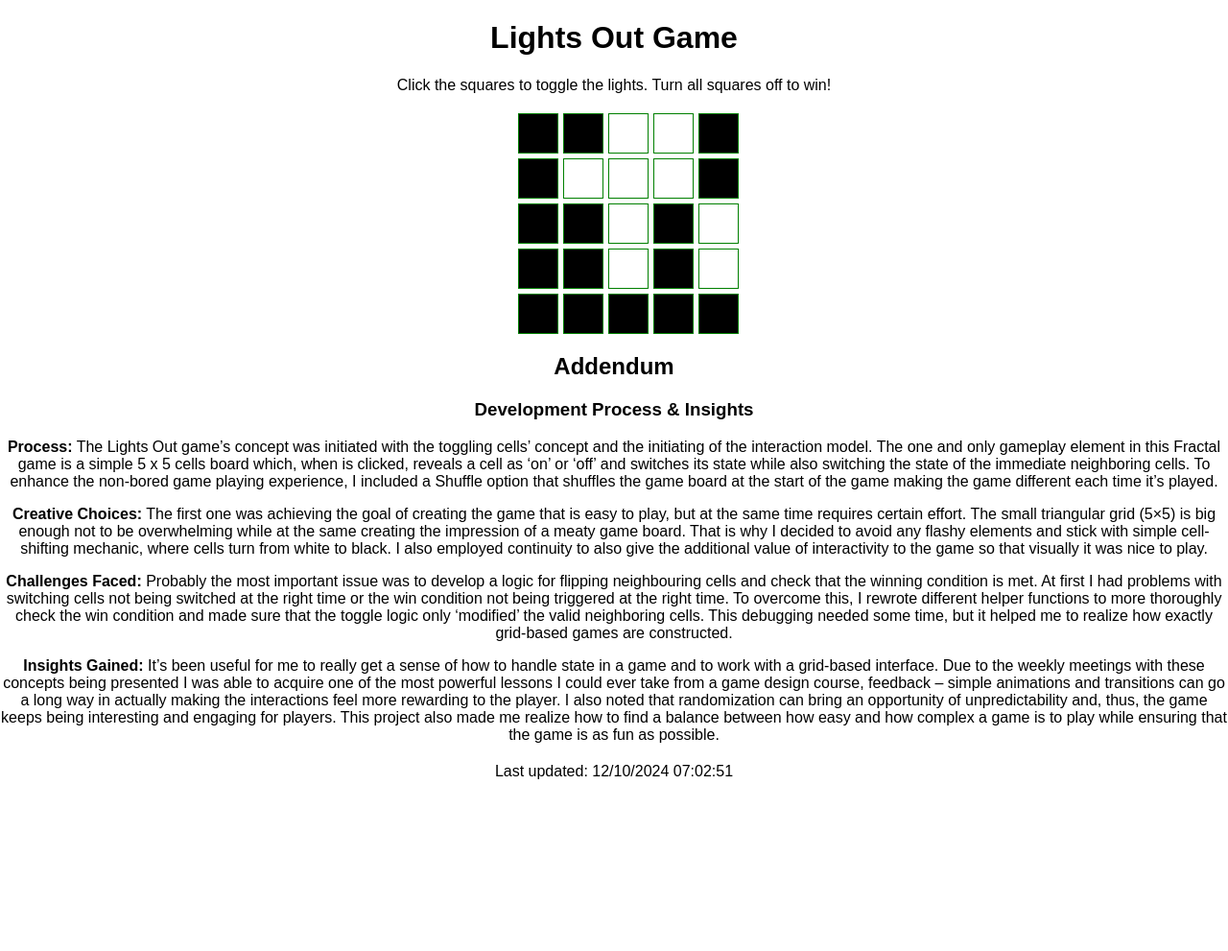
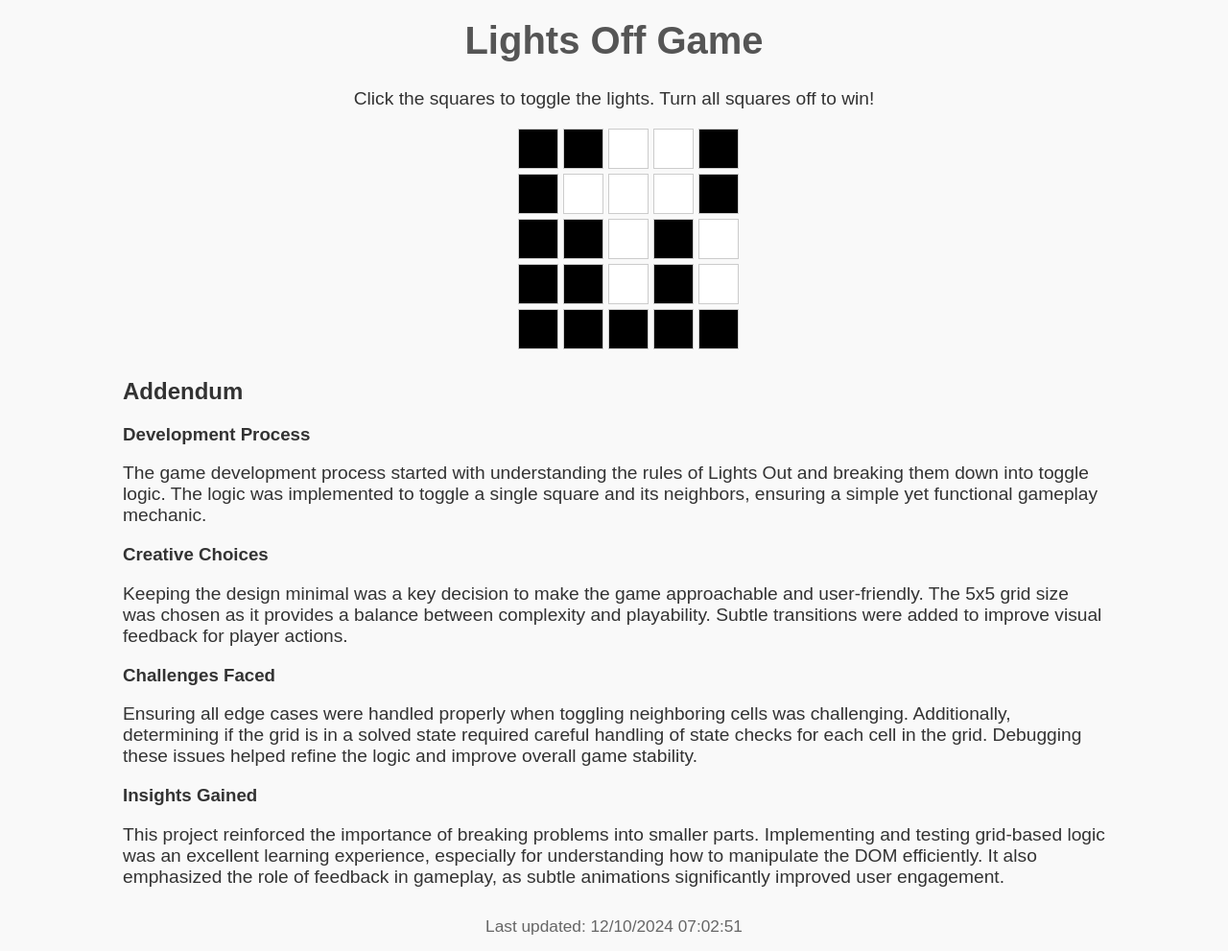
Before and after one commit to Narendar790/ITC-505, a plain HTML site: page final/index.html in a window 1280 px wide. Shown: the whole page at 96% size. Before the commit the page ends 829 px from the top, so only its background shows below. Drawn offline with Linux system fonts and the light colour scheme.

Commit message:
Update index.html

```diff
--- a/final/index.html
+++ b/final/index.html
@@ -4,13 +4,26 @@
 <head>
   <meta charset="UTF-8">
   <meta name="viewport" content="width=device-width, initial-scale=1.0">
-  <title>Lights Out Game</title>
+  <title>Lights Off Game</title>
   <style>
     body {
       font-family: Arial, sans-serif;
       text-align: center;
       margin: 0;
       padding: 0;
+      background-color: #f9f9f9;
+      color: #333;
+    }
+
+    h1 {
+      margin-top: 20px;
+      font-size: 2.5em;
+      color: #555;
+    }
+
+    p {
+      margin: 15px 0;
+      font-size: 1.2em;
     }
 
     #game-board {
@@ -25,41 +38,66 @@
       width: 40px;
       height: 40px;
       background-color: white;
-      border: 1px solid green;
+      border: 1px solid #ccc;
       cursor: pointer;
+      transition: background-color 0.3s ease-in-out;
     }
 
-    .is-off {
+    .cell.is-off {
       background-color: black;
     }
 
+    #addendum {
+      margin-top: 30px;
+      text-align: left;
+      width: 80%;
+      margin-left: auto;
+      margin-right: auto;
+    }
+
     footer {
-      margin-top: 20px;
+      margin-top: 30px;
+      font-size: 0.9em;
+      color: #666;
     }
   </style>
 </head>
 
 <body>
-  <h1>Lights Out Game</h1>
+  <h1>Lights Off Game</h1>
   <p>Click the squares to toggle the lights. Turn all squares off to win!</p>
   <div id="game-board"></div>
+
   <div id="addendum">
     <h2>Addendum</h2>
-    <h3>Development Process & Insights</h3>
-    <p><strong>Process:</strong> The Lights Out game’s concept was initiated with the toggling cells’ concept and the initiating of the interaction model. The one and only gameplay element in this Fractal game is a simple 5 x 5 cells board which, when is clicked, reveals a cell as ‘on’ or ‘off’ and switches its state while also switching the state of the immediate neighboring cells. To enhance the non-bored game playing experience, I included a Shuffle option that shuffles the game board at the start of the game making the game different each time it’s played.</p>
+    <h3>Development Process</h3>
+    <p>
+      The game development process started with understanding the rules of Lights Out and breaking them down into toggle logic. The logic was implemented to toggle a single square and its neighbors, ensuring a simple yet functional gameplay mechanic.
+    </p>
 
-    <p><strong>Creative Choices:</strong> The first one was achieving the goal of creating the game that is easy to play, but at the same time requires certain effort. The small triangular grid (5×5) is big enough not to be overwhelming while at the same creating the impression of a meaty game board. That is why I decided to avoid any flashy elements and stick with simple cell-shifting mechanic, where cells turn from white to black. I also employed continuity to also give the additional value of interactivity to the game so that visually it was nice to play.</p>
+    <h3>Creative Choices</h3>
+    <p>
+      Keeping the design minimal was a key decision to make the game approachable and user-friendly. The 5x5 grid size was chosen as it provides a balance between complexity and playability. Subtle transitions were added to improve visual feedback for player actions.
+    </p>
 
-    <p><strong>Challenges Faced:</strong> Probably the most important issue was to develop a logic for flipping neighbouring cells and check that the winning condition is met. At first I had problems with switching cells not being switched at the right time or the win condition not being triggered at the right time. To overcome this, I rewrote different helper functions to more thoroughly check the win condition and made sure that the toggle logic only ‘modified’ the valid neighboring cells. This debugging needed some time, but it helped me to realize how exactly grid-based games are constructed.</p>
+    <h3>Challenges Faced</h3>
+    <p>
+      Ensuring all edge cases were handled properly when toggling neighboring cells was challenging. Additionally, determining if the grid is in a solved state required careful handling of state checks for each cell in the grid. Debugging these issues helped refine the logic and improve overall game stability.
+    </p>
 
-    <p><strong>Insights Gained:</strong> It’s been useful for me to really get a sense of how to handle state in a game and to work with a grid-based interface. Due to the weekly meetings with these concepts being presented I was able to acquire one of the most powerful lessons I could ever take from a game design course, feedback – simple animations and transitions can go a long way in actually making the interactions feel more rewarding to the player. I also noted that randomization can bring an opportunity of unpredictability and, thus, the game keeps being interesting and engaging for players. This project also made me realize how to find a balance between how easy and how complex a game is to play while ensuring that the game is as fun as possible.</p>
+    <h3>Insights Gained</h3>
+    <p>
+      This project reinforced the importance of breaking problems into smaller parts. Implementing and testing grid-based logic was an excellent learning experience, especially for understanding how to manipulate the DOM efficiently. It also emphasized the role of feedback in gameplay, as subtle animations significantly improved user engagement.
+    </p>
   </div>
+
   <footer>
-    <p>Last updated: <span id="lastModified"></span></p>
+    <p>Last updated: <span id="lastUpdated"></span></p>
   </footer>
+
   <script>
-    var x = document.lastModified;
-    document.getElementById('lastModified').textContent = x;
+    const lastModified = document.lastModified;
+    document.getElementById('lastUpdated').textContent = lastModified;
   </script>
   <script src="game.js"></script>
 </body>
```
